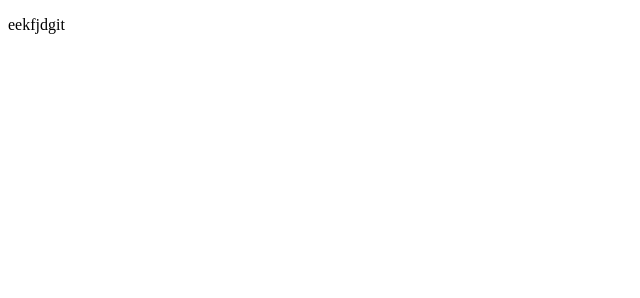
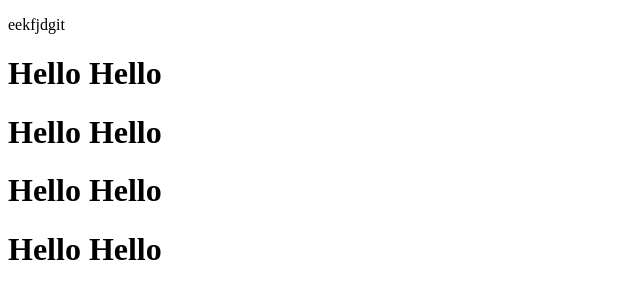
Before and after one commit to horrorbringer/test, a plain HTML site: page index.html in a window 1280 px wide. Shown: the whole page, without its empty margins (0-640 px from the left). Drawn offline with Linux system fonts and the light colour scheme.

Commit message:
Add new element H1

```diff
--- a/index.html
+++ b/index.html
@@ -7,5 +7,9 @@
 </head>
 <body>
     <p>eekfjdgit</p>
+    <h1>Hello Hello</h1>
+    <h1>Hello Hello</h1>
+    <h1>Hello Hello</h1>
+    <h1>Hello Hello</h1>
 </body>
 </html>
```
